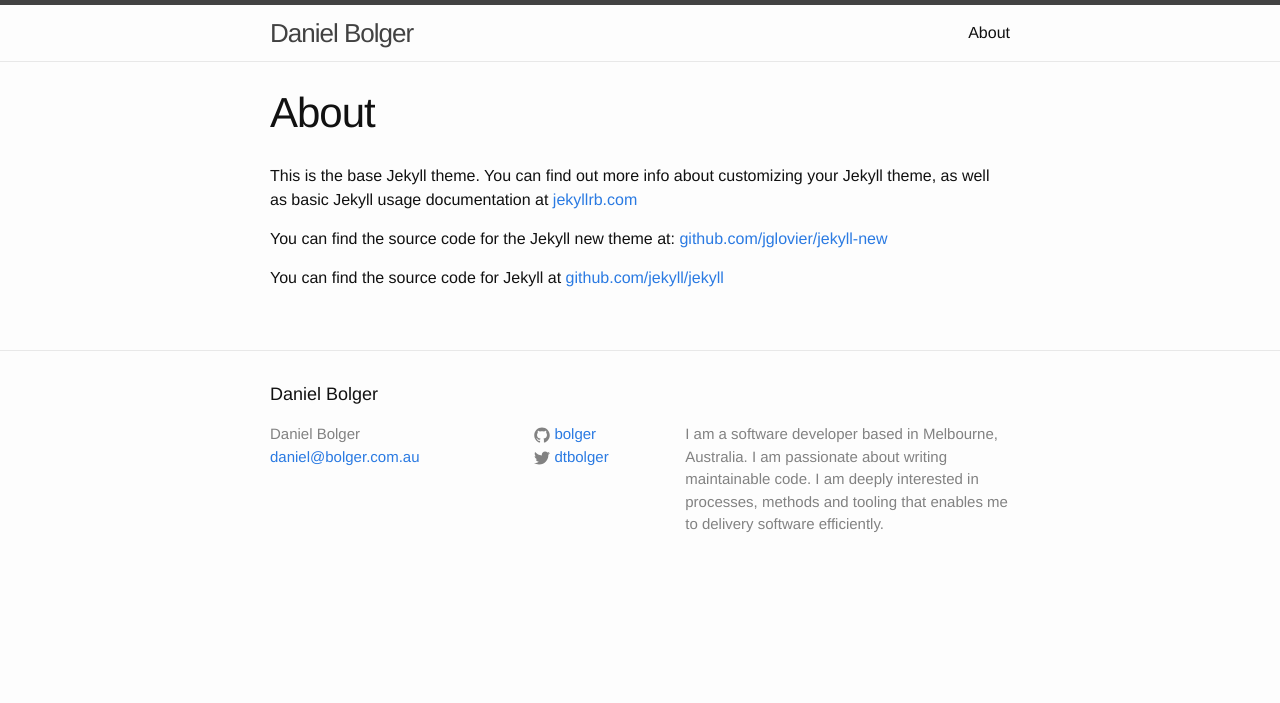
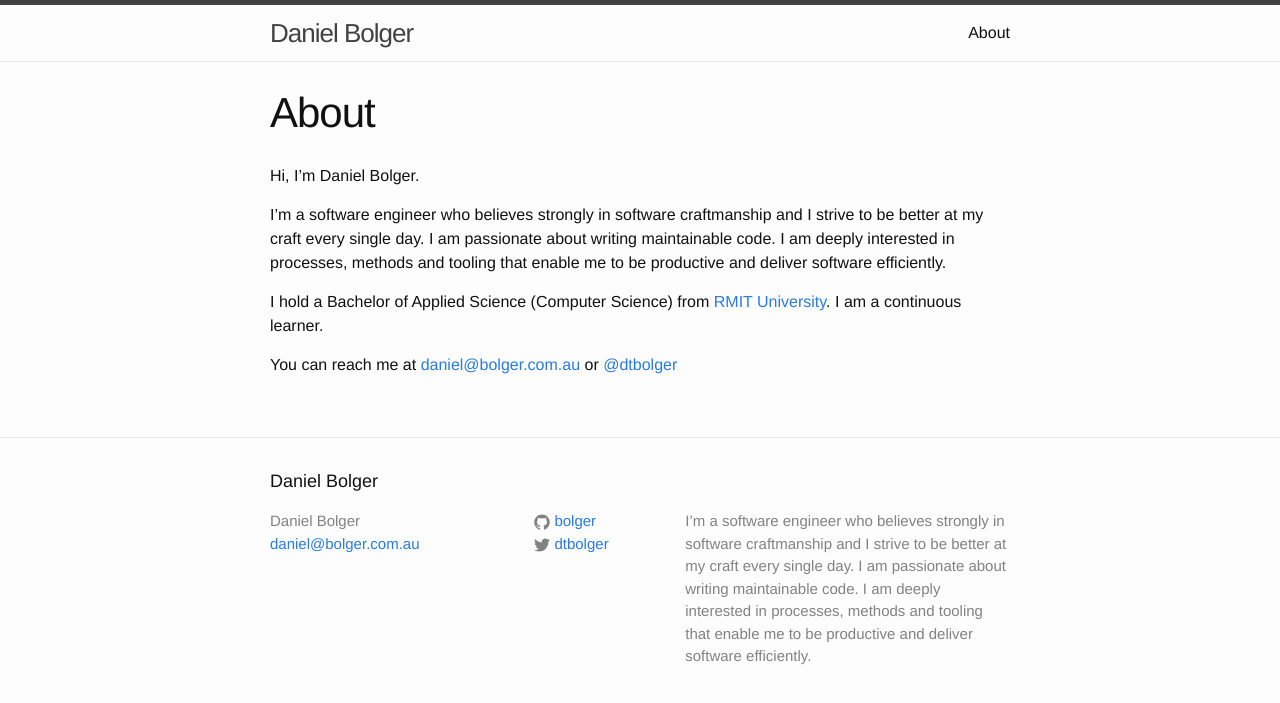
Before and after one commit to bolger/bolger.github.io, a Jekyll site: the page built from about.md, in a window 1280 px wide. Shown: the top 703 px of the page. Built offline with Jekyll 4.4.1, drawn with Linux system fonts in a browser that asks for light colours.

Commit message:
Setup about me page

```diff
--- a/_config.yml
+++ b/_config.yml
@@ -2,9 +2,10 @@
 title: Daniel Bolger
 email: daniel@bolger.com.au
 description: > # this means to ignore newlines until "baseurl:"
-  I am a software developer based in Melbourne, Australia. I am passionate
-  about writing maintainable code. I am deeply interested in processes, methods
-  and tooling that enables me to delivery software efficiently.
+  I’m a software engineer who believes strongly in software craftmanship and I
+  strive to be better at my craft every single day. I am passionate about
+  writing maintainable code. I am deeply interested in processes, methods and
+  tooling that enable me to be productive and deliver software efficiently.
 baseurl: "" # the subpath of your site, e.g. /blog/
 url: "http://daniel.bolger.id.au" # the base hostname & protocol for your site
 twitter_username: dtbolger
--- a/about.md
+++ b/about.md
@@ -4,8 +4,10 @@ title: About
 permalink: /about/
 ---
 
-This is the base Jekyll theme. You can find out more info about customizing your Jekyll theme, as well as basic Jekyll usage documentation at [jekyllrb.com](http://jekyllrb.com/)
+Hi, I'm Daniel Bolger.
 
-You can find the source code for the Jekyll new theme at: [github.com/jglovier/jekyll-new](https://github.com/jglovier/jekyll-new)
+I'm a software engineer who believes strongly in software craftmanship and I strive to be better at my craft every single day. I am passionate about writing maintainable code. I am deeply interested in processes, methods and tooling that enable me to be productive and deliver software efficiently.
 
-You can find the source code for Jekyll at [github.com/jekyll/jekyll](https://github.com/jekyll/jekyll)
+I hold a Bachelor of Applied Science (Computer Science) from [RMIT University](http://www.rmit.edu.au). I am a continuous learner.
+
+You can reach me at [{{site.email}}](mailto:{{site.email}}) or [@dtbolger](https://twitter.com/dtbolger)
```
